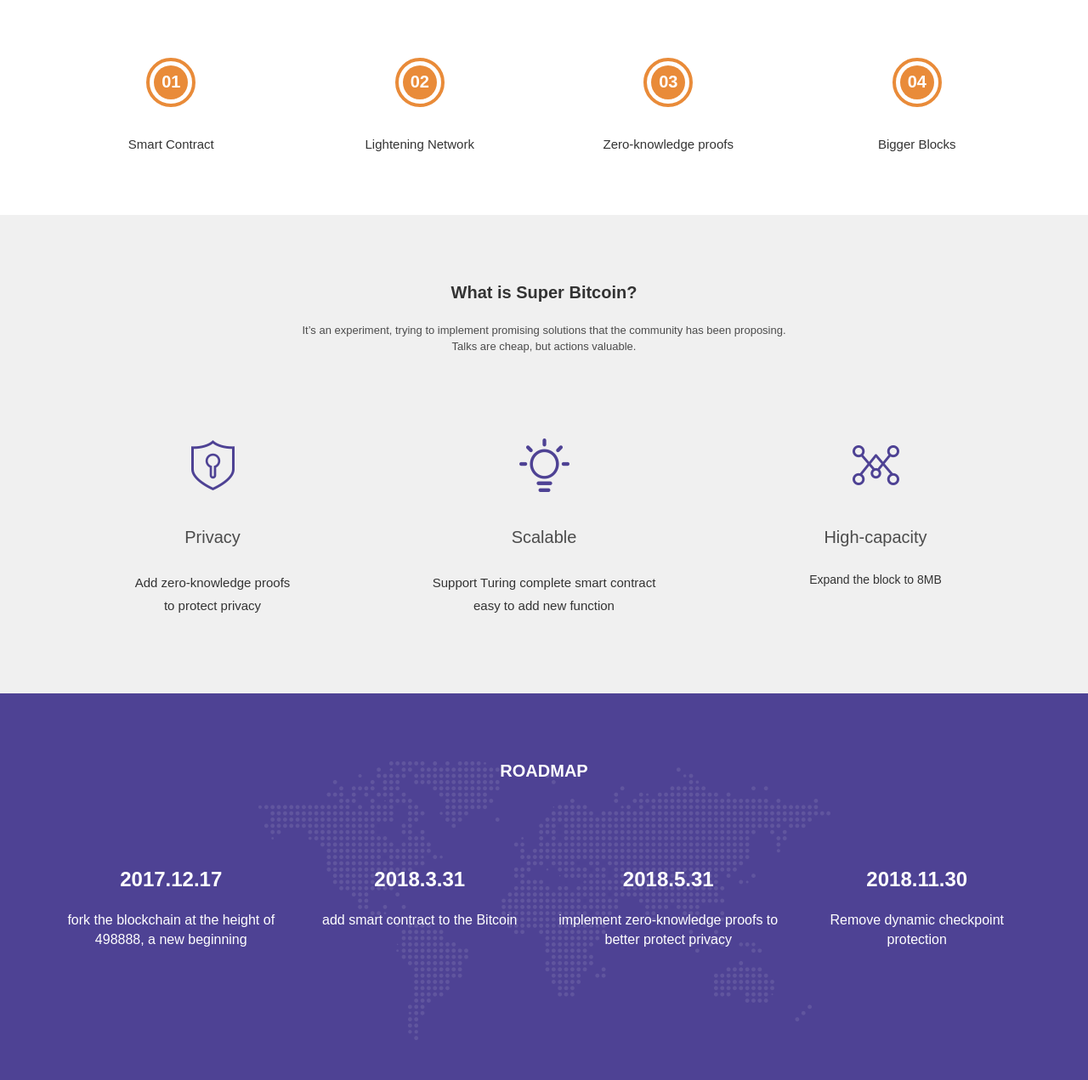
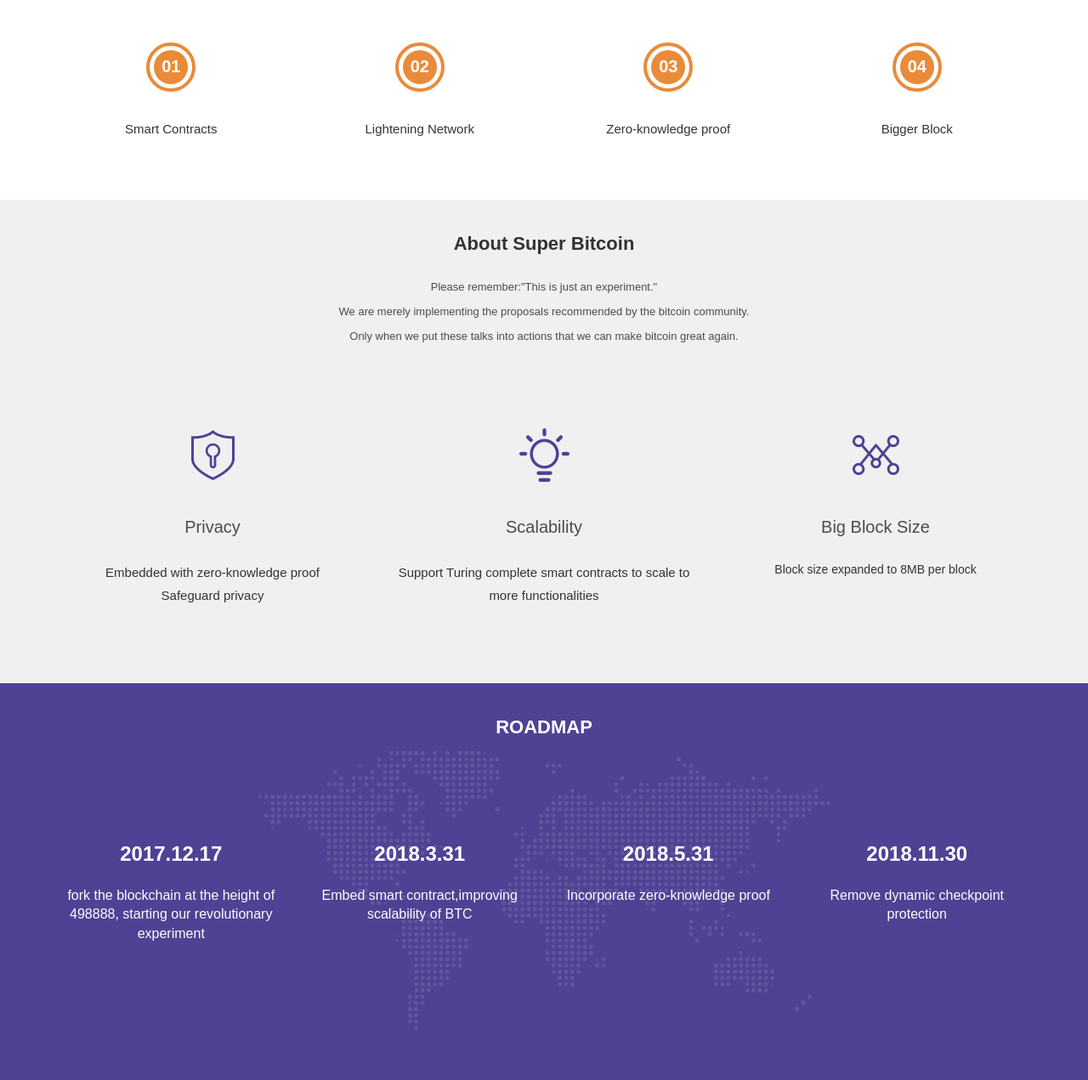
Before and after one commit to beride/superbitcoin.com, a plain HTML site: page index.html in a window 1280 px wide. Shown: the part 877-2148 px from the top of the page at 85% size. Drawn offline with Linux system fonts and the light colour scheme.

Commit message:
update some describe

```diff
--- a/css/style.css
+++ b/css/style.css
@@ -124,11 +124,12 @@
 }
 
 .feature_title {
-    font-size: 20px;
+    font-size: 22px;
     font-weight: bold;
     color: #333333;
-    padding-top: 80px;
-    margin-top: 0px;
+    padding-top: 40px;
+    padding-bottom: 20px;
+    margin-top: 0;
 }
 
 .feature-yuan {
@@ -172,7 +173,7 @@
 .what_min_title {
     font-size: 13px;
     color: #4c4c4c;
-    margin-top: 25px;
+    margin-top: 10px;
 }
 
 .what2-title {
--- a/index.html
+++ b/index.html
@@ -84,7 +84,7 @@
                 <div class="feature-yuan">
                     <span>01</span>
                 </div>
-                <p class="feature_p">Smart Contract</p>
+                <p class="feature_p">Smart Contracts</p>
             </div>
             <div class="col-sm-6 col-md-3">
                 <div class="feature-yuan">
@@ -97,13 +97,13 @@
                 <div class="feature-yuan">
                     <span>03</span>
                 </div>
-                <p class="feature_p">Zero-knowledge proofs </p>
+                <p class="feature_p">Zero-knowledge proof</p>
             </div>
             <div class="col-sm-6 col-md-3">
                 <div class="feature-yuan">
                     <span>04</span>
                 </div>
-                <p class="feature_p">Bigger Blocks</p>
+                <p class="feature_p">Bigger Block</p>
             </div>
             <!-- <div class="col-sm-6 col-md-4">
                  <div class="feature-yuan">
@@ -122,32 +122,38 @@
 </div>
 <div class="what">
     <div class="container">
-        <h2 class="feature_title">What is Super Bitcoin?</h2>
+        <h2 class="feature_title">About Super Bitcoin</h2>
         <p class="what_min_title">
-            It’s an experiment, trying to implement promising solutions that the community has been proposing. <br/>
-            Talks are cheap, but actions valuable.
+            Please remember:"This is just an experiment."
+        </p>
+        <p class="what_min_title">
+            We are merely implementing the proposals recommended by the bitcoin community.
+        </p>
+        <p class="what_min_title">
+            Only when we put these talks into actions that we can make bitcoin great again.
         </p>
         <div class="row">
             <div class="col-md-4">
                 <img class="what-img" src="img/what1.png">
                 <p class="what2-title">Privacy</p>
                 <p class="feature_p">
-                    Add zero-knowledge proofs <br/>
-                    to protect privacy</p>
+                    Embedded with zero-knowledge proof<br/>
+                    Safeguard privacy</p>
             </div>
             <div class=" col-md-4">
                 <img class="what-img" src="img/what2.png">
-                <p class="what2-title">Scalable</p>
+                <p class="what2-title">Scalability</p>
                 <p class="feature_p">
-                    Support Turing complete smart contract <br/>
-                    easy to add new function</p>
+                    Support Turing complete smart contracts to scale to more functionalities
+                </p>
+
             </div>
             <div class="clearfix visible-xs-block"></div>
             <div class=" col-md-4">
                 <img class="what-img" src="img/what3.png">
-                <p class="what2-title">High-capacity</p>
+                <p class="what2-title">Big Block Size</p>
                 <br class="feature_p">
-                Expand the block to 8MB
+                Block size expanded to 8MB per block
                 </p>
             </div>
         </div>
@@ -181,15 +187,16 @@
                         </div>-->
                         <div class="col-sm-6 col-md-3">
                             <p class="roadmap-time">2017.12.17</p>
-                            <p class="roadmap_p">fork the blockchain at the height of 498888, a new beginning</p>
+                            <p class="roadmap_p">fork the blockchain at the height of 498888, starting our revolutionary
+                                experiment</p>
                         </div>
                         <div class="col-sm-6 col-md-3">
                             <p class="roadmap-time">2018.3.31</p>
-                            <p class="roadmap_p">add smart contract to the Bitcoin</p>
+                            <p class="roadmap_p">Embed smart contract,improving scalability of BTC</p>
                         </div>
                         <div class="col-sm-6 col-md-3">
                             <p class="roadmap-time">2018.5.31</p>
-                            <p class="roadmap_p">implement zero-knowledge proofs to better protect privacy</p>
+                            <p class="roadmap_p">Incorporate zero-knowledge proof</p>
                         </div>
                         <div class="col-sm-6 col-md-3">
                             <p class="roadmap-time">2018.11.30</p>
@@ -511,16 +518,19 @@
                             <i></i>
                         </div>
                         <div class="title-p">
-                            <p> What is a super bitcoin (SBTC)?</p>
+                            <p> What is SuperBitcoin(SBTC)?</p>
                         </div>
                     </div>
                     <div class="faq-a">
-                        The past 3 year-competition of the Bitcoin’s capacity expansion has prevented its development .
-                        We have lost a large market share due to the pressue from the smart contract of Ethereum and
-                        Zcash. Therefore, a large number of geeks and the renowned prefessionals in Bitcoin circle have
-                        been summoned to inject new momentum into Bitcoin. The Bitcoin will be forked at block 498888
-                        and new qualities will be incorporated as well. Furthermore, the original Bitcoin holders will
-                        be given one Super Bitcoin- for-one Bitcoin for free.
+                        The expansion war in the past three years has severely hindered the development of the bitcoin
+                        technology.
+                        Bitcoin has lost a tremendous share of the cryptocurrency market given aggressive competition
+                        coming from the likes of ethereum and Zcash.
+                        The bitcoin community has therefore gathered a group of enthusiasts and developers who share the
+                        goal to revitalize the bitcoin dominance.
+                        The fork will take place at block height 498888, after which, new functionalities will be added
+                        to the forked chain.
+                        The original bitcoin holders will be compensated with one super BTC for every BTC held.
                     </div>
                 </div>
                 <div class=" faq-zone">
@@ -532,11 +542,11 @@
                             <i></i>
                         </div>
                         <div class="title-p">
-                            <p>What is the total amount of SBTC?</p>
+                            <p>What is the total supply of SBTC?</p>
                         </div>
                     </div>
                     <div class="faq-a" style="display: none">
-                        SBTC totaled 21,210,000 of which 210,000 were pre-mine.
+                        SBTC will have a total supply of 21,210,000, of which 210,000 will be pre-mined
                     </div>
                 </div>
                 <div class=" faq-zone">
@@ -548,12 +558,13 @@
                             <i></i>
                         </div>
                         <div class="title-p">
-                            <p>Purposes of pre-mine SBTC？</p>
+                            <p>What is the purpose of pre-mining?</p>
                         </div>
                     </div>
                     <div class="faq-a" style="display: none">
-                        The 210,000 SBTC shall be managed by the foundation to encourage the early developers, invest
-                        ecological construction and operate the foundation.
+                        The 210,000 pre-mined tokens will be managed by the Super BTC Foundation and are mainly used to
+                        encourage early developers,
+                        invest in the super BTC ecosystem and ensure the operation of the Super BTC Foundation.
                     </div>
                 </div>
             </div>
```
